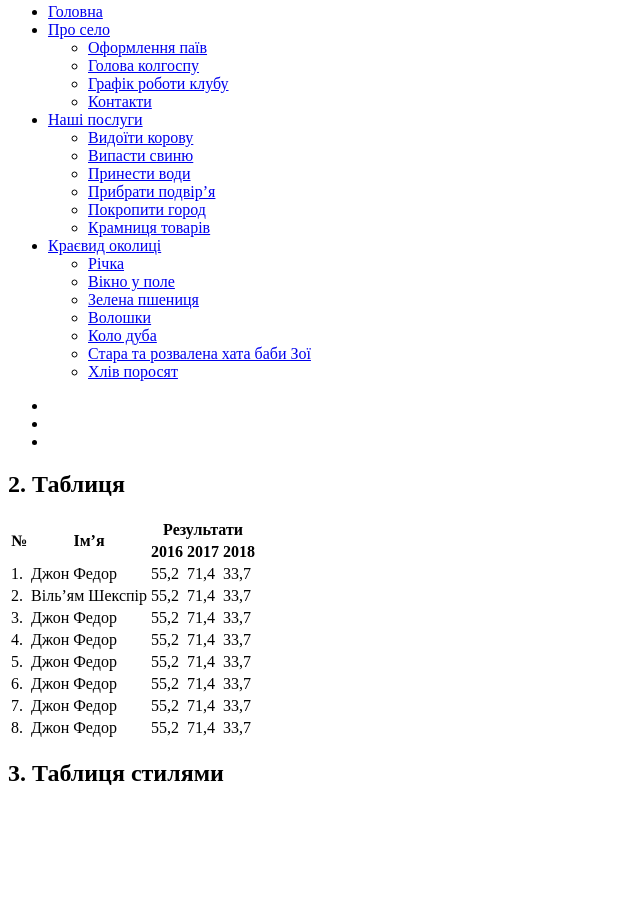
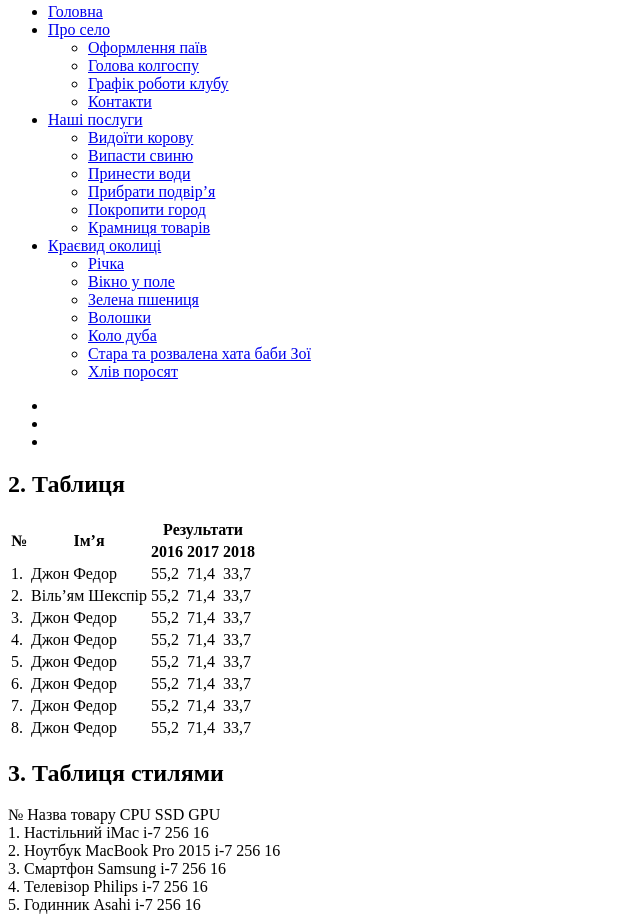
Before and after one commit to drDramen/table-1, a plain HTML site: page index.html in a window 1280 px wide. Shown: the part 762-1684 px from the top of the page, without its empty margins (0-640 px from the left). Before the commit the page ends 1568 px from the top, so only its background shows below. Drawn offline with Linux system fonts and the light colour scheme.

Commit message:
The markup of the third section is finished.

```diff
--- a/index.html
+++ b/index.html
@@ -208,8 +208,52 @@
         </table>
     </section>
 
-    <section class="table css">
+    <section class="table-css">
         <h2>3. Таблиця стилями</h2>
+        <div class="table">
+            <div>
+                <span>№</span>
+                <span>Назва товару</span>
+                <span>CPU</span>
+                <span>SSD</span>
+                <span>GPU</span>
+            </div>
+            <div>
+                <span>1.</span>
+                <span>Настільний iMac</span>
+                <span>i-7</span>
+                <span>256</span>
+                <span>16</span>
+            </div>
+            <div>
+                <span>2.</span>
+                <span>Ноутбук MacBook Pro 2015</span>
+                <span>i-7</span>
+                <span>256</span>
+                <span>16</span>
+            </div>
+            <div>
+                <span>3.</span>
+                <span>Смартфон Samsung</span>
+                <span>i-7</span>
+                <span>256</span>
+                <span>16</span>
+            </div>
+            <div>
+                <span>4.</span>
+                <span>Телевізор Philips</span>
+                <span>i-7</span>
+                <span>256</span>
+                <span>16</span>
+            </div>
+            <div>
+                <span>5.</span>
+                <span>Годинник Asahi</span>
+                <span>i-7</span>
+                <span>256</span>
+                <span>16</span>
+            </div>
+        </div>
     </section>
 </body>
 
```
